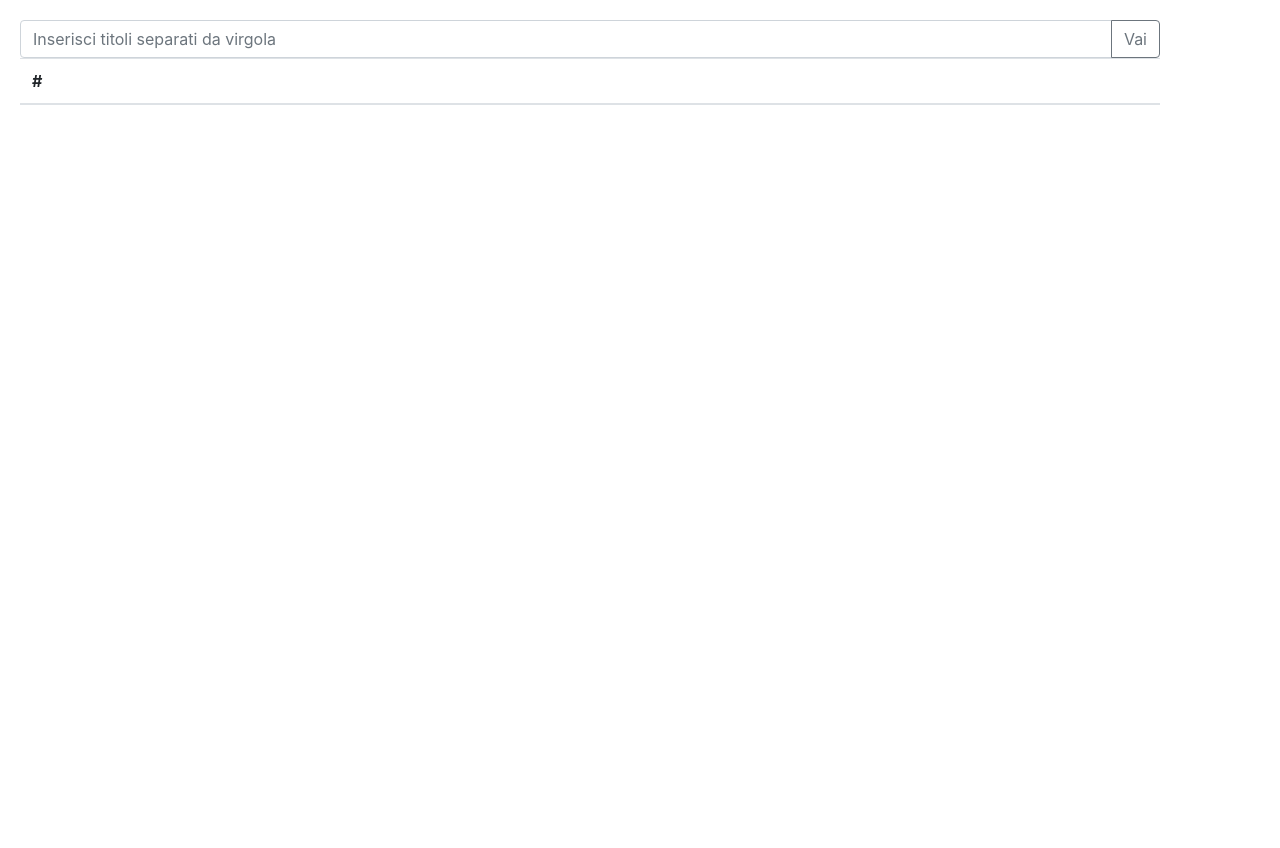
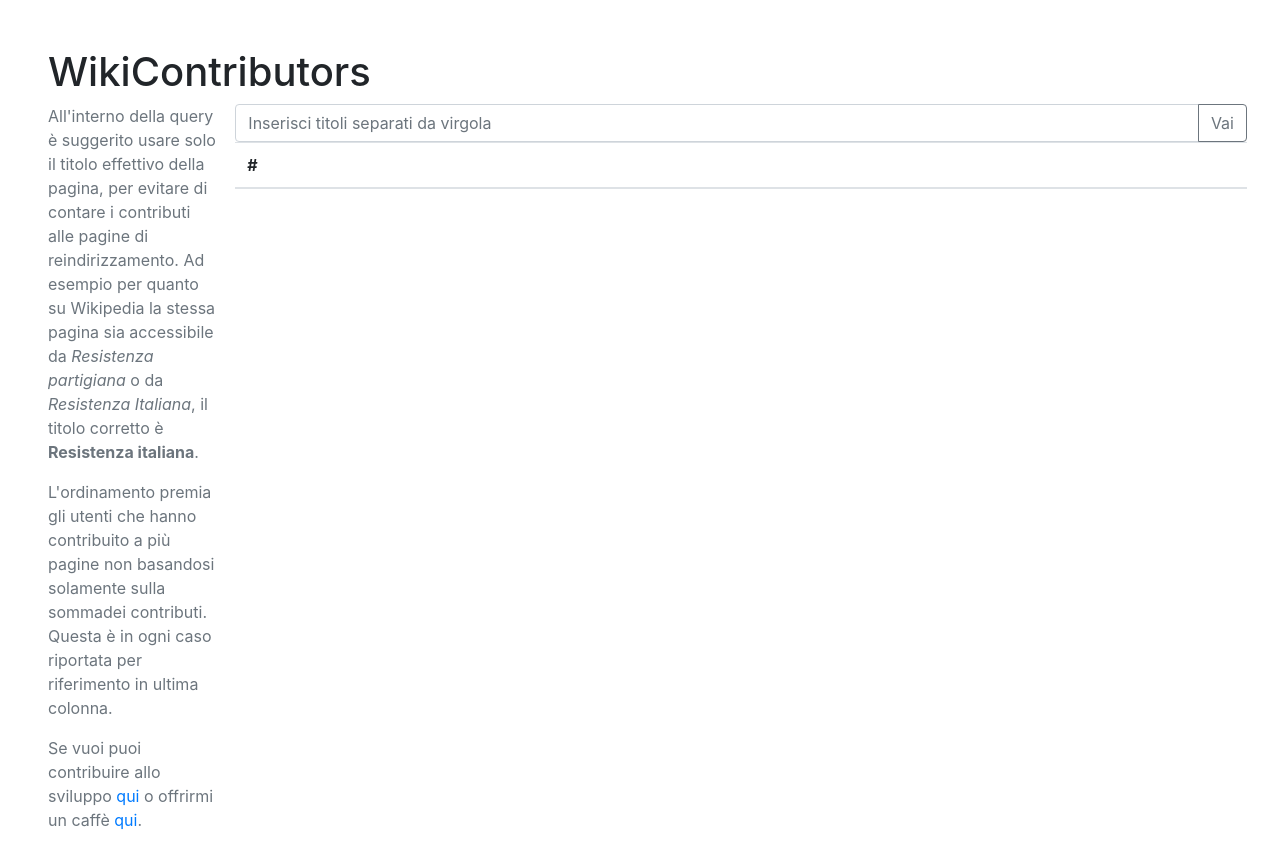
Before and after one commit to rmassidda/wikicontributors, a plain HTML site: page index.html in a window 1280 px wide. Before the commit the page ends 800 px from the top, so only its background shows below. Drawn offline with nearby package versions, Linux system fonts and the light colour scheme.

Commit message:
Presentation

```diff
--- a/index.html
+++ b/index.html
@@ -1,8 +1,8 @@
 <html>
   <head>
+    <meta charset="UTF-8">
     <!-- CSS -->
     <link rel="stylesheet" href="https://cdn.jsdelivr.net/npm/bootstrap@4.5.3/dist/css/bootstrap.min.css" integrity="sha384-TX8t27EcRE3e/ihU7zmQxVncDAy5uIKz4rEkgIXeMed4M0jlfIDPvg6uqKI2xXr2" crossorigin="anonymous">
-    <link rel="stylesheet" href="style.css">
 
     <!-- jQuery and JS bundle w/ Popper.js -->
     <script src="https://code.jquery.com/jquery-3.5.1.slim.min.js" integrity="sha384-DfXdz2htPH0lsSSs5nCTpuj/zy4C+OGpamoFVy38MVBnE+IbbVYUew+OrCXaRkfj" crossorigin="anonymous"></script>
@@ -10,7 +10,25 @@
     <script src="script.js" defer></script>
   </head>
   <body>
-    <div class="container" id="main_body">
+    <div class="container-fluid pl-5 pt-5 pr-5" id="main_body">
+      <div class="row">
+        <div class="col-sm-2">
+          <h1>WikiContributors</h1>
+        </div>
+      </div>
+      <div class="row">
+        <div class="col-sm-2">
+          <p class="text-muted">
+          All'interno della query è suggerito usare solo il titolo effettivo della pagina, per evitare di contare i contributi alle pagine di reindirizzamento. Ad esempio per quanto su Wikipedia la stessa pagina sia accessibile da <i>Resistenza partigiana</i> o da <i>Resistenza Italiana</i>, il titolo corretto è <b>Resistenza italiana</b>.
+          </p>
+          <p class="text-muted">
+          L'ordinamento premia gli utenti che hanno contribuito a più pagine non basandosi solamente sulla sommadei contributi. Questa è in ogni caso riportata per riferimento in ultima colonna.
+          </p>
+          <p class="text-muted">
+          Se vuoi puoi contribuire allo sviluppo <a href="https://github.com/rmassidda/wikicontributors">qui</a> o offrirmi un caffè <a href="https://paypal.me/RiccardoMassidda">qui</a>.
+          </p>
+        </div>
+        <div class="col-sm-10">
           <div class="row">
             <div class="input-group">
               <input placeholder="Inserisci titoli separati da virgola" type="text" class="form-control" aria-label="Text input with dropdown button" id="titles">
@@ -33,5 +51,7 @@
             </div>
           </div>
         </div>
+      </div>
+    </div>
   </body>
 </html>
--- a/style.css
+++ /dev/null
@@ -1,3 +0,0 @@
-#main_body {
-  margin: 20px;
-}
```
Lines whose indentation alone changed are shown as unchanged.
